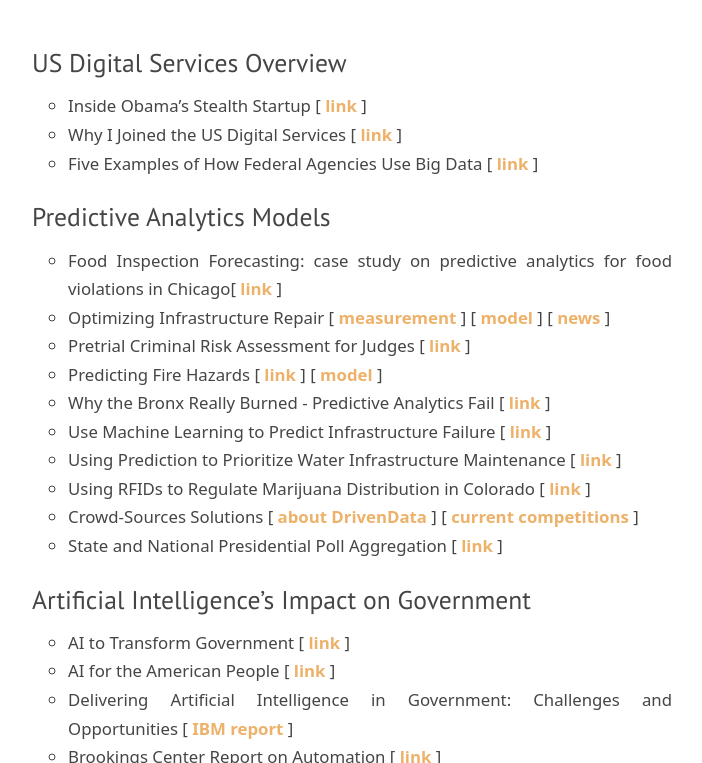
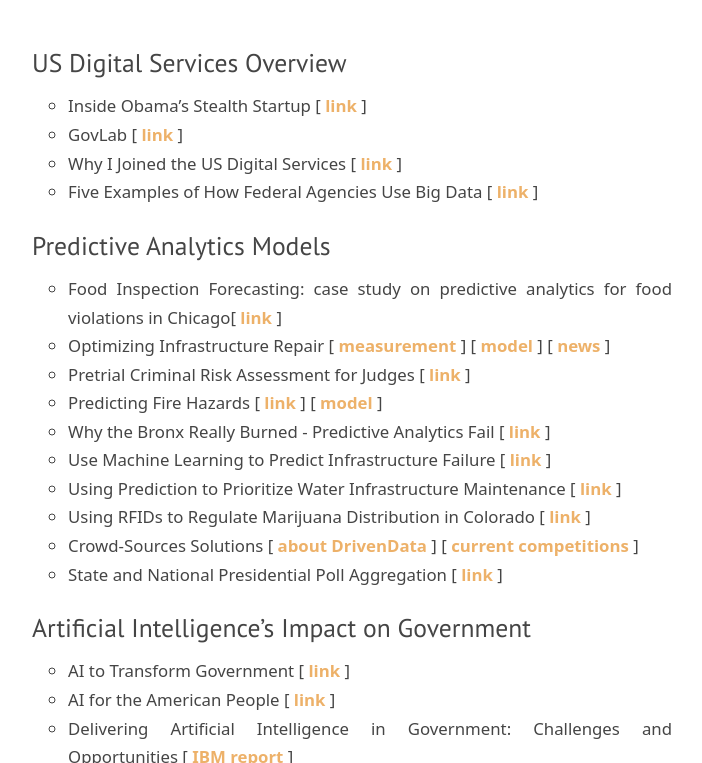
Before and after one commit to DS4PS/ds4ps.github.io, a Jekyll site: the page built from resources.md, in a window 1280 px wide and 900 px high, scrolled down 1769 px, cut to the strip 137-900 px from the top of the window. Shown: the whole strip, without its empty margins (288-990 px from the left). Built offline with Jekyll 4.4.1, drawn with Linux system fonts in a browser that asks for light colours; nearby versions of some CDN libraries; library files that are not in the unit come from our copies.

Commit message:
Update resources.md

```diff
--- a/resources.md
+++ b/resources.md
@@ -37,6 +37,7 @@ Resources for those that want to leverage data science tools for work in governm
 ### US Digital Services Overview
 
 * Inside Obama's Stealth Startup [ [link](http://www.fastcompany.com/3046756/obama-and-his-geeks?partner=rss) ]
+* GovLab [ [link](https://thegovlab.org/) ]
 * Why I Joined the US Digital Services [ [link](https://medium.com/@USDigitalService/why-i-joined-the-u-s-digital-service-24c6682afce2) ]
 * Five Examples of How Federal Agencies Use Big Data [ [link](http://www.businessofgovernment.org/BigData3Blog.html) ]
 
```
